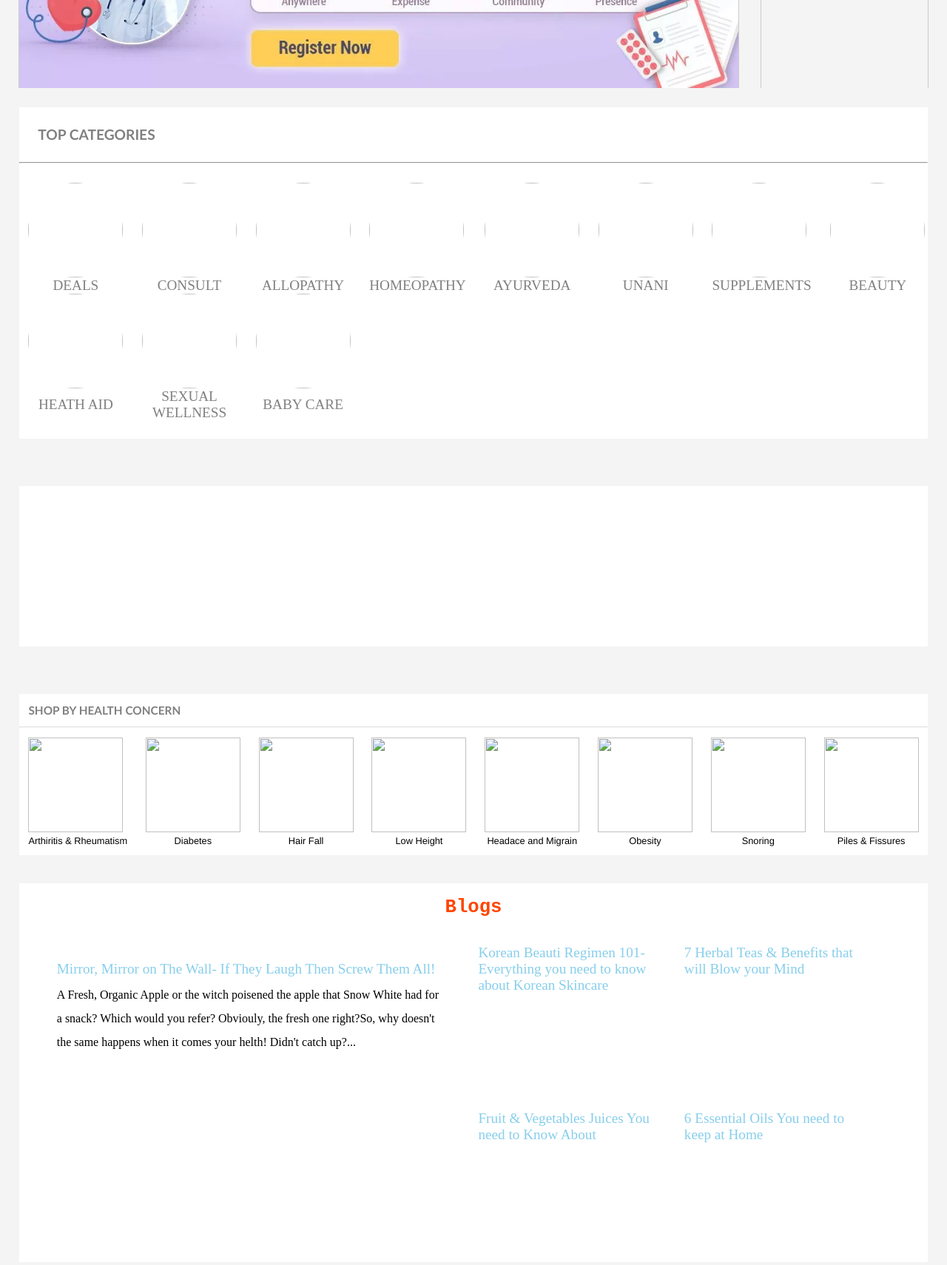
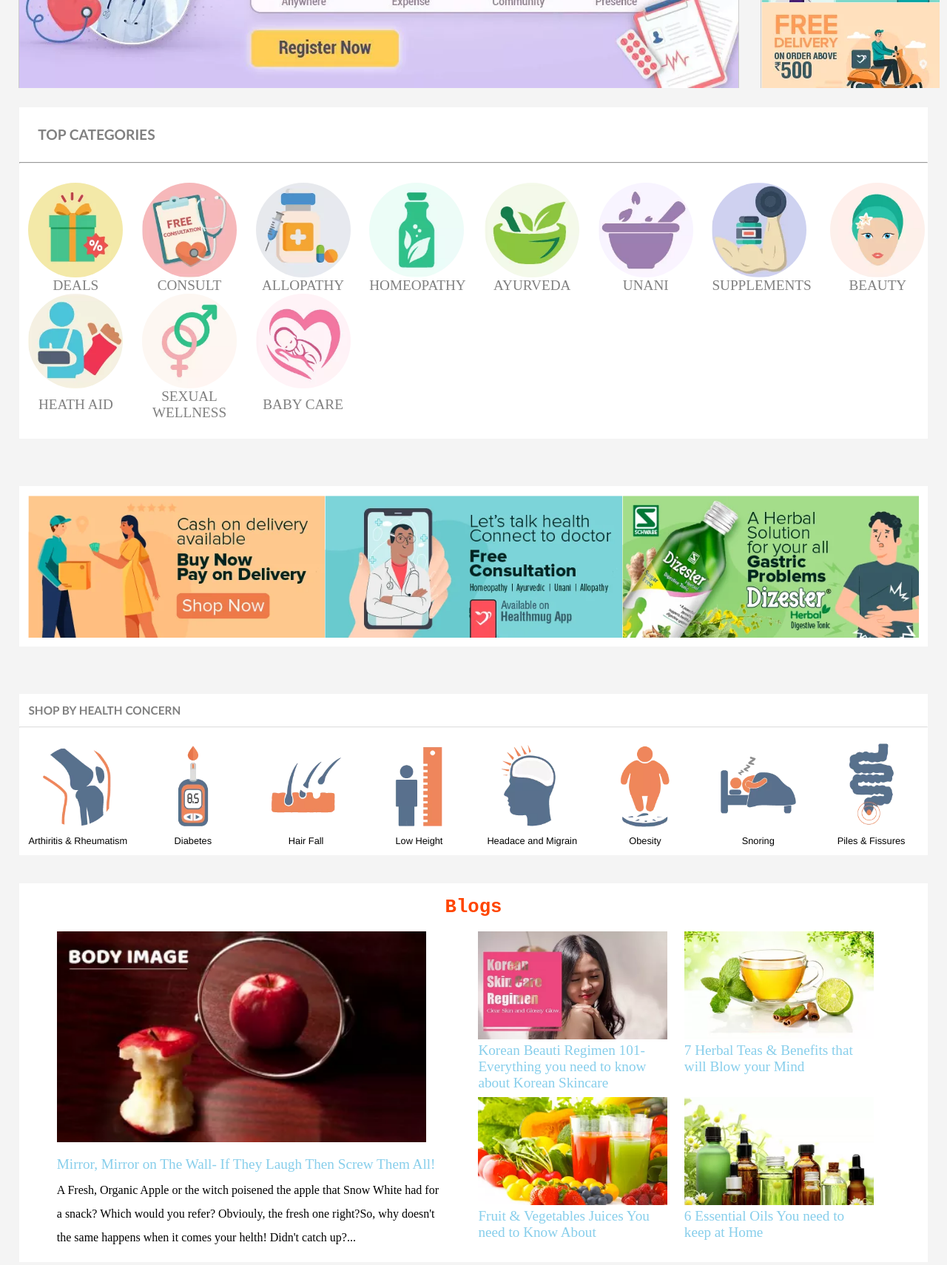
Before and after one commit to Lakshyasha950/Health-Mug, a plain HTML site: page index.html in a window 1280 px wide. Shown: the part 385-2095 px from the top of the page at 74% size. Drawn offline with Linux system fonts and the light colour scheme; files whose address does not match are found by name.

Commit message:
Update index.html

```diff
--- a/index.html
+++ b/index.html
@@ -43,13 +43,13 @@
             </div>
             <div class="side">
                 <div class="s">
-                    <img src="img/i2.webp" alt="">
+                    <img src="i2.webp" alt="">
                 </div>
                 <div class="s">
-                    <img src="img/i3.webp" alt="">
+                    <img src="i3.webp" alt="">
                 </div>
                 <div class="s">
-                    <img src="img/i4.webp" alt="">
+                    <img src="i4.webp" alt="">
                 </div>
             </div>
 
@@ -59,14 +59,14 @@
             <h2>top categories</h2>
             <hr>
             <div class="cat">
-                <img src="img/i6.webp" alt="">
-                <img src="img/i7.webp" alt="">
-                <img src="img/i8.webp" alt="">
-                <img src="img/i9.webp" alt="">
-                <img src="img/i10.webp" alt="">
-                <img src="img/i11.webp" alt="">
-                <img src="img/i12.webp" alt="">
-                <img src="img/i13.webp" alt="">
+                <img src="i6.webp" alt="">
+                <img src="i7.webp" alt="">
+                <img src="i8.webp" alt="">
+                <img src="i9.webp" alt="">
+                <img src="i10.webp" alt="">
+                <img src="i11.webp" alt="">
+                <img src="i12.webp" alt="">
+                <img src="i13.webp" alt="">
                 <p>deals</p>
                 <p>consult</p>
                 <p>allopathy</p>
@@ -75,9 +75,9 @@
                 <p>unani</p>
                 <p>supplements</p>
                 <p>beauty</p>
-                <img src="img/i14.webp" alt="">
-                <img src="img/i15.webp" alt="">
-                <img src="img/i16.webp" alt="">
+                <img src="i14.webp" alt="">
+                <img src="i15.webp" alt="">
+                <img src="i16.webp" alt="">
                 <div class="lund"></div>
                 <p>heath aid</p>
                 <p>sexual wellness</p>
@@ -94,13 +94,13 @@
 
         <div class="😊">
             <div class="box">
-                <img src="img/i17.webp" alt="">
+                <img src="i17.webp" alt="">
             </div>
             <div class="box">
-                <img src="img/i18.webp" alt="">
+                <img src="i18.webp" alt="">
             </div>
             <div class="box">
-                <img src="img/i19.webp" alt="">
+                <img src="i19.webp" alt="">
             </div>
         </div>
 
@@ -109,42 +109,42 @@
             <hr>
             <div class="health">
                 <div>
-                    <img src="img/i20.webp" alt="">
+                    <img src="i20.webp" alt="">
                     <p>Arthiritis & Rheumatism</p>
                 </div>
 
                 <div>
-                    <img src="img/i21.webp" alt="">
+                    <img src="i21.webp" alt="">
                     <p>Diabetes</p>
                 </div>
 
                 <div>
-                    <img src="img/i22.webp" alt="">
+                    <img src="i22.webp" alt="">
                     <p>Hair Fall</p>
                 </div>
 
                 <div>
-                    <img src="img/i23.webp" alt="">
+                    <img src="i23.webp" alt="">
                     <p>Low Height</p>
                 </div>
 
                 <div>
-                    <img src="img/i24.webp" alt="">
+                    <img src="i24.webp" alt="">
                     <p>Headace and Migrain</p>
                 </div>
 
                 <div>
-                    <img src="img/i25.webp" alt="">
+                    <img src="i25.webp" alt="">
                     <p>Obesity</p>
                 </div>
 
                 <div>
-                    <img src="img/i26.webp" alt="">
+                    <img src="i26.webp" alt="">
                     <p>Snoring</p>
                 </div>
 
                 <div>
-                    <img src="img/i27.webp" alt="">
+                    <img src="i27.webp" alt="">
                     <p>Piles & Fissures</p>
                 </div>
             </div>
@@ -154,24 +154,24 @@
             <h2>Blogs</h2>
             <div class="blog">
                 <div id="b1">
-                    <img src="img/i28.webp" alt="" class="topstudent">
+                    <img src="i28.webp" alt="" class="topstudent">
                     <p class="unique">Mirror, Mirror on The Wall- If They Laugh Then Screw Them All!</p>
                     <p>A Fresh, Organic Apple or the witch poisened the apple that Snow White had for a snack? Which would you refer? Obviouly, the fresh one right?So, why doesn't the same happens when it comes your helth! Didn't catch up?... </p>
                 </div>
                 <div id="b2">
-                    <img src="img/i29.webp" alt="" class="sidekick">
+                    <img src="i29.webp" alt="" class="sidekick">
                     <p class="unique">Korean Beauti Regimen 101- Everything you need to know about Korean Skincare</p>
                 </div>
                 <div id="b3">
-                    <img src="img/i30.webp" alt="" class="sidekick">
+                    <img src="i30.webp" alt="" class="sidekick">
                     <p class="unique">7 Herbal Teas & Benefits that will Blow your Mind</p>
                 </div>
                 <div id="b4">
-                    <img src="img/i31.webp" alt="" class="sidekick">
+                    <img src="i31.webp" alt="" class="sidekick">
                     <p class="unique">Fruit & Vegetables Juices You need to Know About</p>
                 </div>
                 <div id="b5">
-                    <img src="img/i32.webp" alt="" class="sidekick">
+                    <img src="i32.webp" alt="" class="sidekick">
                     <p class="unique">6 Essential Oils You need to keep at Home</p>
                 </div>
             </div>
```
